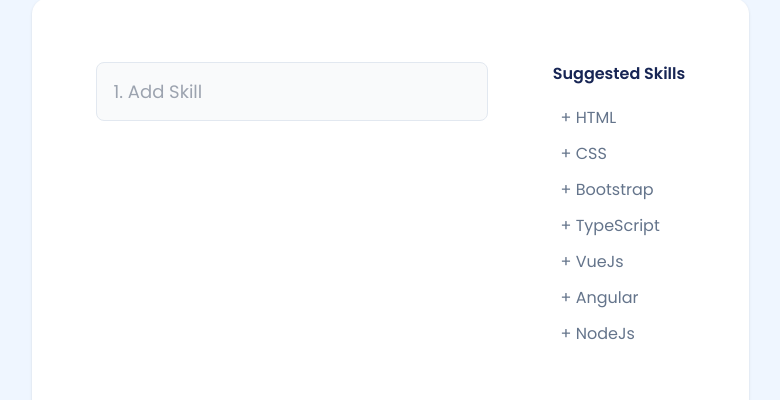
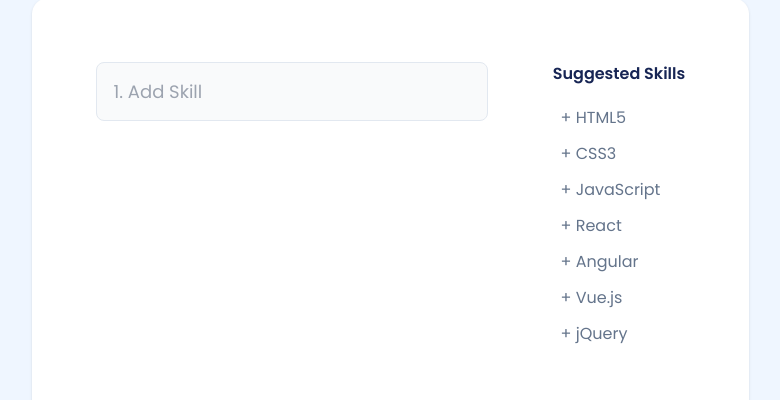
Before and after one commit to Bivektamu/coding_challenge, a React (Create React App) app: page / in a window 1280 px wide. Shown: the part 227-627 px from the top of the page, without its empty margins (249-1029 px from the left). Built offline with nearby package versions, Linux system fonts and the light colour scheme.

Commit message:
Almost done

```diff
--- a/src/component/SortableList/SearchBox.jsx
+++ b/src/component/SortableList/SearchBox.jsx
@@ -1,71 +1,91 @@
 import React, { useState, useEffect } from 'react'
-import SKILLS from '../../dataLayer'
+import {SKILLS, SUGGESTED_SKILLS} from '../../dataLayer'
 import Skill from './Skill'
-const SearchBox = ({skills}) => {
+const SearchBox = ({updateSuggestedList, lastDeselected, addSkill}) => {
 
-    const [selectedSkills, setSs] = useState([])
+    const [selectedSkills, setSelectedSkills] = useState([])
     const [value, setV] = useState('')
-    const [suggList, setSL] = useState([])
-    const [suggest, setS] = useState(false)
+    const [autoCompleteList, setAutoCompleteList] = useState([])
+    const [autoComplete, setAutoComplete] = useState(false)
     const [optionSelected, setOS] = useState(false)
-    const [allS, setAS] = useState(SKILLS)
+    const [allS, setAllSkills] = useState(SKILLS)
+
+
+    useEffect(()=>{
+        if(addSkill) {
+            console.log(selectedSkills)
+            // const exists = selectedSkills.filter(s=>s===addSkill)
+            setSelectedSkills([...selectedSkills, addSkill])
+        }
+    }, [addSkill])
+
+
+    useEffect(()=>{
+        if(autoComplete) {
+            console.log(autoCompleteList)
+            // const exists = selectedSkills.filter(s=>s===addSkill)
+        }
+    }, [selectedSkills])
+
 
 
     useEffect(() => {
 
         if (value) {
-            console.clear()
-            // const filtered = allS.filter(s=> s.indexOf(value) === 0)
             const filtered = allS.filter(s => {
                 const index = (s.toLocaleLowerCase().indexOf(value.toLocaleLowerCase()))
                 if (index === 0) {
                     return (s)
                 }
             })
-            setSL(filtered)
+            setAutoCompleteList(filtered)
         }
         else {
-            setSL([])
+            setAutoCompleteList([])
         }
 
     }, [value])
 
     const selected = (s) => {
-        setSs([...selectedSkills, s])
+        setSelectedSkills([...selectedSkills, s])
         setOS(true)
         setV('')
-        setSL([])
-        setS(false)
+        setAutoCompleteList([])
+        setAutoComplete(false)
         let temp = allS.filter(sk => sk !== s)
-        setAS(temp)
+        setAllSkills(temp)
+        const exists = SUGGESTED_SKILLS.filter(sk=>sk===s)
+        if(exists.length > 0) {
+            updateSuggestedList(s)
+        }
     }
 
     const deleteSkill = (s, i) => {
         console.log(i)
         let temp = selectedSkills.filter((s, index) => index !== i)
-        console.log(temp)
-        setSs(temp)
+        setSelectedSkills(temp)
 
          temp = allS
          temp.push(s)
-        setAS(temp)
+        setAllSkills(temp)
+
+        temp = selectedSkills.filter((s, index) => index === i)
+        console.log(temp)
+        lastDeselected(temp[0])
 
     }
 
-    useEffect(()=>{
-        skills(selectedSkills)
-    }, [selectedSkills])
 
     return (
         <div className="Skills flex-col justify-center items-center gap-[18px] inline-flex">
             {selectedSkills.length > 0 && selectedSkills.map((s, i) => <Skill key={i} skill={s} index={i} onClickHandler={() => deleteSkill(s,i)} />)}
             {selectedSkills.length < 5 && (
                 <div className={`FaqFour w-[392px] h-[59px] p-4  rounded-lg border border-slate-200 justify-between items-center inline-flex relative bg-gray-50`}>
-                    <input className={`AddSkill text-slate-500 outline-none bg-transparent  text-lg font-normal capitalize font-['Poppins'] `} placeholder={`${selectedSkills.length + 1}. Add Skill`} value={value} onChange={e => setV(e.target.value)} onFocus={() => setS(true)}  />
+                    <input className={`AddSkill text-slate-500 outline-none w-full bg-transparent  text-lg font-normal capitalize font-['Poppins'] `} placeholder={`${selectedSkills.length + 1}. Add Skill`} value={value} onChange={e => setV(e.target.value)} onFocus={() => setAutoComplete(true)}  />
 
-                    {suggest && suggList.length > 0 && (
+                    {autoComplete && autoCompleteList.length > 0 && (
                         <div className="FaqFour absolute left-0 top-14 w-[392px] max-h-[250px] overflow-auto z-10  bg-gray-50 rounded-lg border border-slate-200">
-                            {suggList.map((s, i) => (
+                            {autoCompleteList.map((s, i) => (
                                 <div key={i} className="Rectangle1 hover:bg-slate-200 cursor-pointer border-l border-r border-slate-200">
                                     <p className="Reactjs text-slate-500 text-base font-normal font-['Poppins'] text-left p-2" onClick={() => selected(s)}>{s}</p>
                                 </div>
--- a/src/component/SortableList/SkillsBoard.jsx
+++ b/src/component/SortableList/SkillsBoard.jsx
@@ -5,19 +5,36 @@ import SuggestedSkills from './SuggestedSkills'
 
 const SkillsBoard = () => {
 
-    const [selectedSkills, setSS] = useState([])
-    const getSelectedSkills = (s) => {
-        setSS(s)
+    const [selectedSkill, setSelecedSkill] = useState()
+    const [lastDeselected, setLastDeselected] = useState()
+    const [suggestedSkill, setSuggestedSkill] = useState()
+
+    const updateSuggestedList = (s) => {
+        setSelecedSkill(s)
+        setLastDeselected('')
+
+    }
+    const getDeselectSkill = (s) => {
+        setLastDeselected(s)
+        setSelecedSkill('')
+        // addSkill('')
+        setSuggestedSkill('')
+
     }
 
-    const updateSkills = (s) => {
+    const addSkill = s=> {
         console.log('asdf')
+        setLastDeselected('')
+        setSuggestedSkill(s)
     }
+
+    // useEffect(()=> {console.log(lastDeselected)}, [lastDeselected])
+
     return (
         <div className="Frame1 w-[717px] h-[498.85px] p-16 bg-white rounded-2xl shadow justify-start items-start gap-16 inline-flex">
 
-                <SearchBox skills={(s)=>getSelectedSkills(s)} />
-                <SuggestedSkills skills={selectedSkills} updateSkills={updateSkills()} />
+            <SearchBox updateSuggestedList={(s) => updateSuggestedList(s)} lastDeselected={(s) => getDeselectSkill(s)} addSkill = {suggestedSkill} />
+            <SuggestedSkills lastSelected={selectedSkill} lastDeselected={lastDeselected} clickHandler={s=>addSkill(s)} />
 
         </div>
     )
--- a/src/component/SortableList/SortableList.jsx
+++ b/src/component/SortableList/SortableList.jsx
@@ -9,7 +9,6 @@ const SortableList = () => {
         <div className="container w-2/3 h-2/3 ">
             <h1 className='blue'>Select your top 5 tech skills</h1>
             <SkillsBoard />
-
         </div>
     </div>
   )
--- a/src/component/SortableList/SuggestedSkills.jsx
+++ b/src/component/SortableList/SuggestedSkills.jsx
@@ -1,36 +1,65 @@
 import React, { useEffect, useState } from 'react'
+import { SKILLS, SUGGESTED_SKILLS } from '../../dataLayer'
 
-const SuggestedSkills = ({skills}) => {
-    const INITIAL_SKILLS = ['HTML', 'CSS', 'Bootstrap', 'TypeScript', 'VueJs', 'Angular', 'NodeJs']
+
+const SuggestedSkills = ({ lastSelected, lastDeselected, clickHandler }) => {
+    const INITIAL_SKILLS = SUGGESTED_SKILLS
     const [suggestedSkills, setSS] = useState([])
-    const [clicked, setC] = useState([])
+    const [clicked, setClicked] = useState([])
+    const [updateSuggestedList, setUpdateSuggestedList] = useState()
     useEffect(() => {
         setSS(INITIAL_SKILLS)
-        const temp = INITIAL_SKILLS.map(s=> false)
-        setC(temp)
+        const temp = INITIAL_SKILLS.map(s => false)
+        setClicked(temp)
+    }, [])
 
-    }, [])
+    useEffect(() => {
+        lastSelected && setUpdateSuggestedList(lastSelected)
+    }, [lastSelected])
+
     const onClick = (s, i) => {
-        setC([...clicked.slice(0, i), true, ...clicked.slice(i+1)])
+        clickHandler(s)
+        setClicked([...clicked.slice(0, i), true, ...clicked.slice(i + 1)])
     }
-    useEffect(()=>{
-        if(clicked) {
-            console.log(clicked)
+    useEffect(() => {
+        if (clicked) {
+            // console.log(clicked)
         }
     }, [clicked])
 
+    useEffect(() => {
+        console.log(updateSuggestedList)
 
-    useEffect(()=>{
-        console.log(skills)
+        if (updateSuggestedList) {
+            const index = INITIAL_SKILLS.indexOf(updateSuggestedList)
+            // console.log(index)
+            if (index > -1) {
+                setClicked([...clicked.slice(0, index), true, ...clicked.slice(index + 1)])
+            }
+
+        }
+
+    }, [updateSuggestedList])
+
+    useEffect(() => {
+        if (lastDeselected && lastDeselected !== '') {
+            console.log(lastDeselected)
+            const index = INITIAL_SKILLS.indexOf(lastDeselected)
+            if (index > -1) {
+                setClicked([...clicked.slice(0, index), false, ...clicked.slice(index + 1)])
+            }
+
+            setUpdateSuggestedList('')
+        }
 
 
-    }, [skills])
+    }, [lastDeselected])
 
     return (
         <div className="SuggestedSkills w-[133px] h-[234px] relative">
             <div className="SuggestedSkills mb-4   text-blue-950 text-base font-semibold font-['Poppins']">Suggested Skills</div>
             <div className="Frame1  flex-col justify-start items-start gap-1.5">
-                {suggestedSkills.length > 0 && suggestedSkills.map((s, i) => <p key={i} onClick={()=>onClick(s, i)} className={`text-left text-slate-500 text-base font-normal font-['Poppins'] mb-1 rounded-lg  px-2 py-1 cursor-pointer ${clicked[i]&&'bg-blue-950 text-white'}`}>{clicked[i]===true?'-':'+'} {s}</p>)
+                {suggestedSkills.length > 0 && suggestedSkills.map((s, i) => <button key={i} onClick={() => onClick(s, i)} disabled={clicked[i]} className={`text-left w-full text-slate-500 text-base font-normal font-['Poppins'] mb-1 rounded-lg  px-2 py-1 cursor-pointer disabled ${clicked[i] && 'bg-blue-950 text-white'}`}>{clicked[i] === true ? '-' : '+'} {s}</button>)
                 }
             </div>
 
--- a/src/dataLayer.js
+++ b/src/dataLayer.js
@@ -1,4 +1,4 @@
-const SKILLS = [
+export const SKILLS = [
   "HTML5",
   "CSS3",
   "JavaScript",
@@ -31,7 +31,15 @@ const SKILLS = [
   "Adobe XD",
   "GitLab",
   "Bitbucket",
-    "JIRA"
-  ]
+  "JIRA",
+];
 
-  export default SKILLS
+export const SUGGESTED_SKILLS = [
+  "HTML5",
+  "CSS3",
+  "JavaScript",
+  "React",
+  "Angular",
+  "Vue.js",
+  "jQuery",
+];
```
Lines whose indentation alone changed are shown as unchanged.
